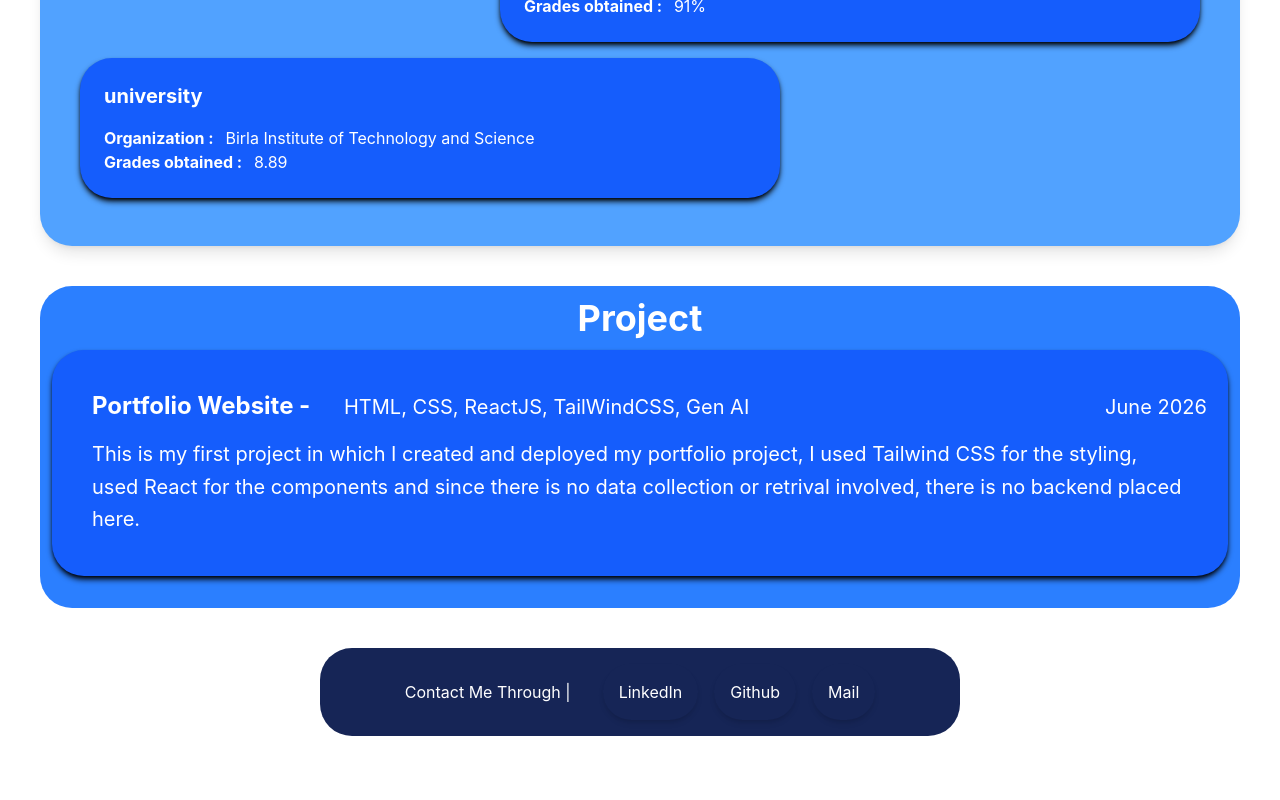
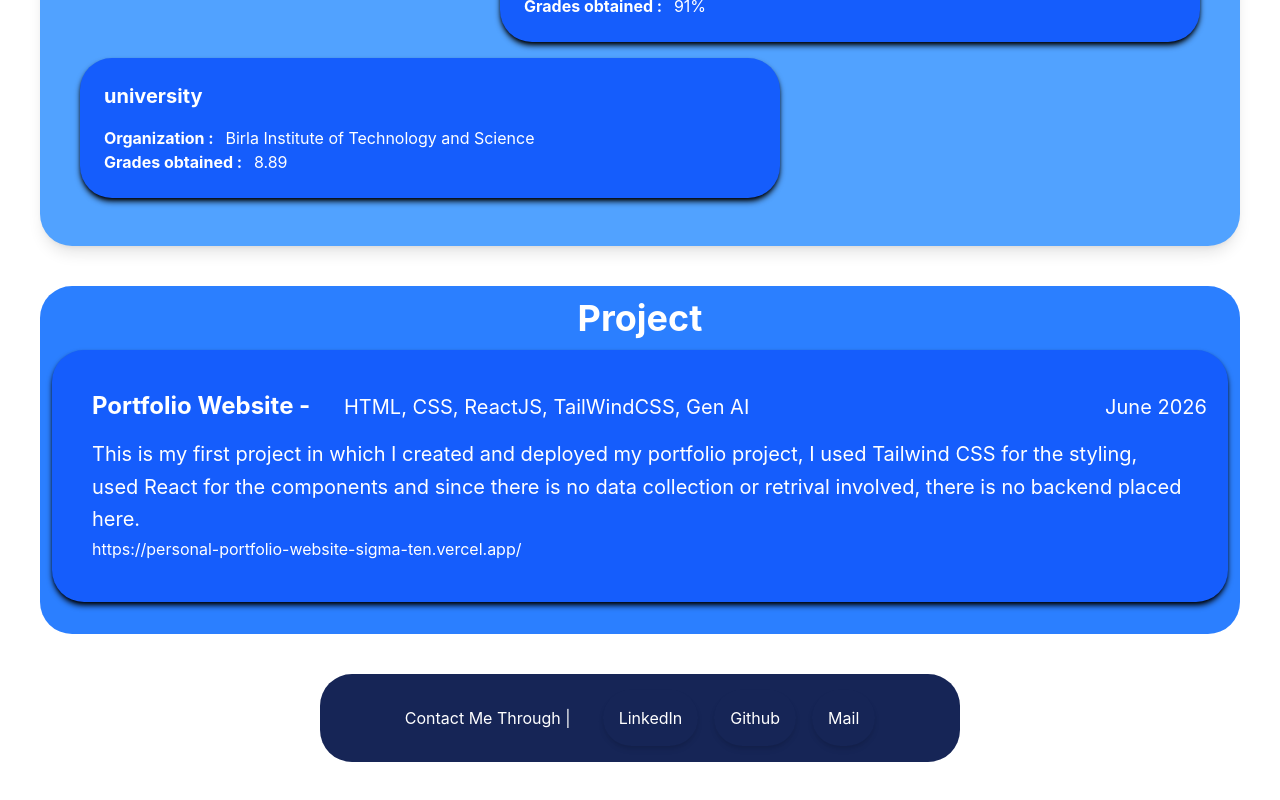
Before and after one commit to nandakishore7768-arch/personal_portfolio_website, a React (Vite) app in the folder nk-portfolio-2026/: page / in a window 1280 px wide. Shown: the part 2288-3088 px from the top of the page. Before the commit the page ends 3064 px from the top, so only its background shows below. Built offline with nearby package versions, Linux system fonts and the light colour scheme.

Commit message:
added website link

```diff
--- a/nk-portfolio-2026/src/project.jsx
+++ b/nk-portfolio-2026/src/project.jsx
@@ -10,6 +10,7 @@ function Card(props){
                 </div>
 
             <p className="text-xl leading-relaxed">{props.description}</p>
+            <p className="text-cl leading-relaxed">{props.link}</p>
         </div>
     )
 }
@@ -18,7 +19,7 @@ function Project(){
     return(
         <div className="text-white bg-blue-500 m-10 rounded-4xl pb-5" id="project">
             <h2 className="font-bold text-4xl text-center p-3">Project</h2>
-            <Card title = "Portfolio Website" stack = "HTML, CSS, ReactJS, TailWindCSS, Gen AI" time = "June 2026" description = {description} />
+            <Card title = "Portfolio Website" stack = "HTML, CSS, ReactJS, TailWindCSS, Gen AI" time = "June 2026" description = {description} link = "https://personal-portfolio-website-sigma-ten.vercel.app/" />
         </div>
     )
 }
```
